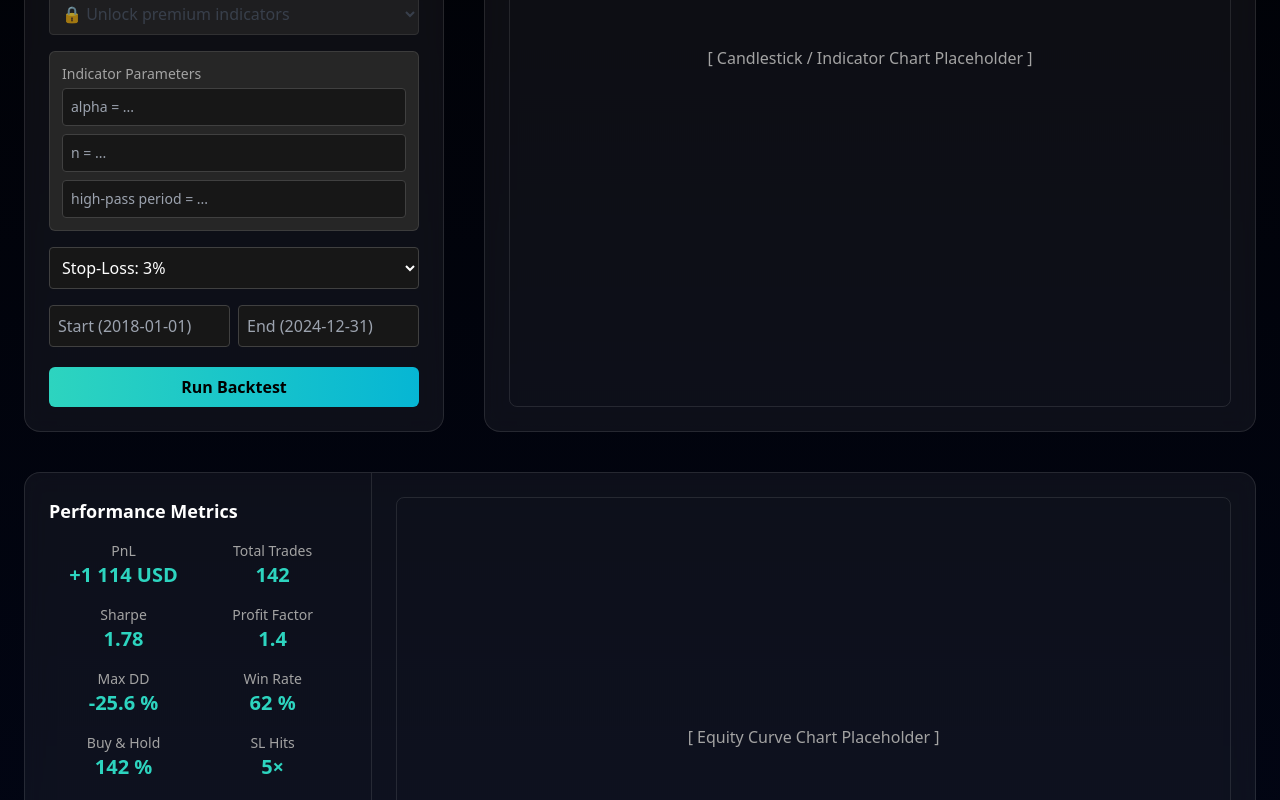
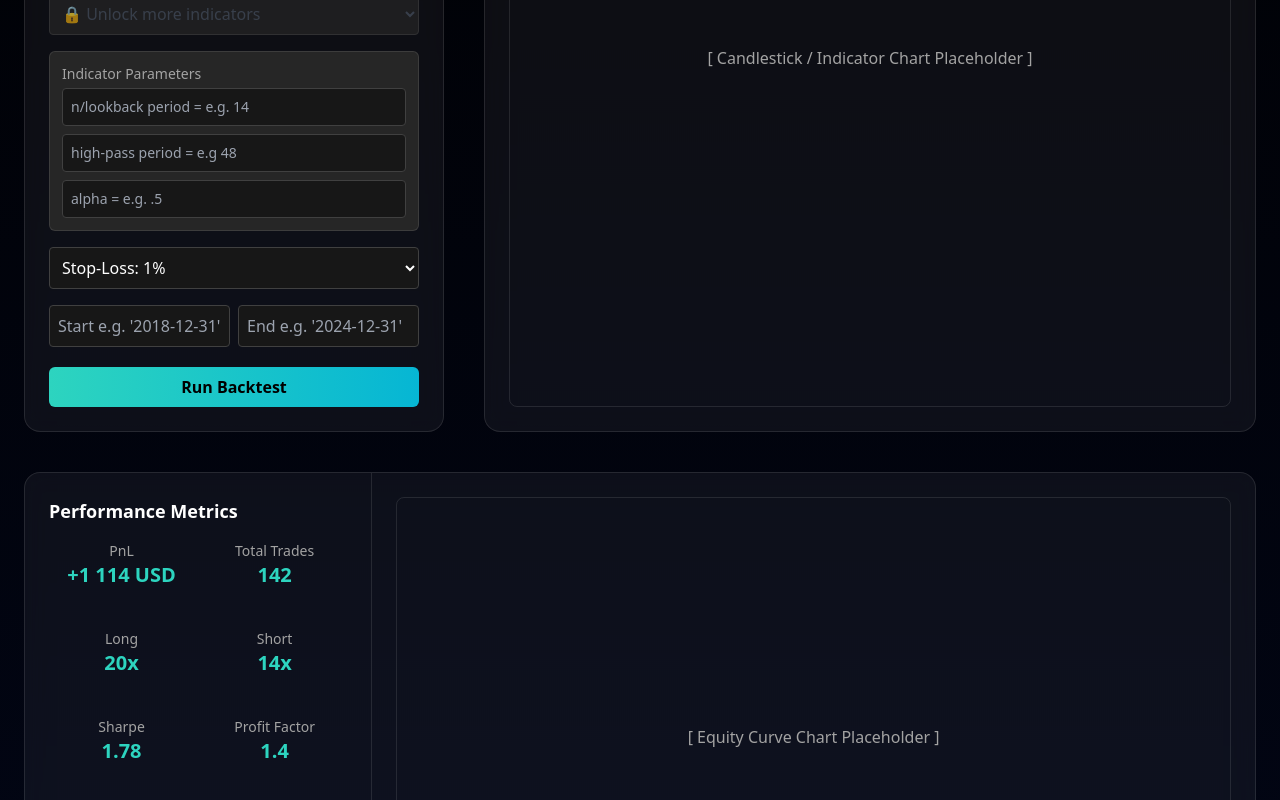
Before and after one commit to palitojendthen/apexlabs, a Next.js app in the folder frontend/: page / in a window 1280 px wide. Shown: the part 640-1440 px from the top of the page. Built offline with nearby package versions, Linux system fonts and the light colour scheme.

Commit message:
update page.js

```diff
--- a/frontend/app/page.js
+++ b/frontend/app/page.js
@@ -221,7 +221,7 @@ export default function Home() {
       {/* ---------- MAIN FLEX ---------- */}
       <div className="max-w-[1600px] mx-auto flex flex-col lg:flex-row gap-10 items-stretch justify-between">
         {/* LEFT — CONFIGURATION */}
-        <div className="flex-1 max-w-[420px] bg-white/5 rounded-2xl p-6 backdrop-blur-md border border-white/10 flex flex-col">
+        <div className="flex-1 max-w-[420px] dark:bg-white/5 rounded-2xl p-6 backdrop-blur-md border dark:border-white/10 flex flex-col">
           <h2 className="text-lg font-semibold mb-4">Configuration</h2>
 
           <form className="flex flex-col gap-4 flex-grow">
@@ -267,23 +267,23 @@ export default function Home() {
               className="p-2 rounded bg-neutral-200 border border-gray-300 text-gray-500 cursor-not-allowed
                          dark:bg-neutral-800 dark:border-neutral-700 dark:text-gray-600"
             >
-              <option>🔒 Unlock premium indicators</option>
+              <option>🔒 Unlock more indicators</option>
             </select>
 
             <div className="bg-white/10 dark:bg-neutral-800 rounded-md p-3 border border-white/10 text-sm">
               <p className="text-neutral-400 mb-1">Indicator Parameters</p>
               <input
-                placeholder="alpha = ..."
+                placeholder="n/lookback period = e.g. 14"
                 className="w-full p-2 mb-2 rounded bg-white border border-gray-300 text-gray-800
                            dark:bg-neutral-900 dark:border-neutral-700 dark:text-white"
               />
               <input
-                placeholder="n = ..."
+                placeholder="high-pass period = e.g 48"
                 className="w-full p-2 mb-2 rounded bg-white border border-gray-300 text-gray-800
                            dark:bg-neutral-900 dark:border-neutral-700 dark:text-white"
               />
               <input
-                placeholder="high-pass period = ..."
+                placeholder="alpha = e.g. .5"
                 className="w-full p-2 rounded bg-white border border-gray-300 text-gray-800
                            dark:bg-neutral-900 dark:border-neutral-700 dark:text-white"
               />
@@ -291,20 +291,25 @@ export default function Home() {
 
             <select className="p-2 rounded bg-white border border-gray-300 text-gray-800
                               dark:bg-neutral-900 dark:border-neutral-700 dark:text-white">
+              <option>Stop-Loss: 1%</option>
               <option>Stop-Loss: 3%</option>
               <option>Stop-Loss: 5%</option>
+              <option>Stop-Loss: 8%</option>
+              <option>Stop-Loss: 10%</option>
               <option>Stop-Loss: ATR × 1.5</option>
               <option>Stop-Loss: ATR × 2.0</option>
+              <option>Stop-Loss: ATR × 2.5</option>
+              <option>Stop-Loss: ATR × 3.0</option>
             </select>
 
             <div className="flex gap-2">
               <input
-                placeholder="Start (2018-01-01)"
+                placeholder="Start e.g. '2018-12-31'"
                 className="w-1/2 p-2 rounded bg-white border border-gray-300 text-gray-800
                            dark:bg-neutral-900 dark:border-neutral-700 dark:text-white"
               />
               <input
-                placeholder="End (2024-12-31)"
+                placeholder="End e.g. '2024-12-31'"
                 className="w-1/2 p-2 rounded bg-white border border-gray-300 text-gray-800
                            dark:bg-neutral-900 dark:border-neutral-700 dark:text-white"
               />
@@ -317,7 +322,7 @@ export default function Home() {
         </div>
 
         {/* RIGHT — CHART */}
-        <div className="flex-[1.4] bg-white/5 rounded-2xl p-6 backdrop-blur-md border border-white/10 flex flex-col justify-between">
+        <div className="flex-[1.4] dark:bg-white/5 rounded-2xl p-6 backdrop-blur-md border dark:border-white/10 flex flex-col justify-between">
           <div className="text-neutral-400 mb-4 text-sm text-center">
             Symbol × Timeframe × Indicator(s)
           </div>
@@ -334,11 +339,11 @@ export default function Home() {
       </div>
 
       {/* ---------- RESULTS SECTION (PERF + EQUITY) ---------- */}
-      <section className="max-w-[1600px] mx-auto mt-10 bg-white/5 dark:bg-white/5 rounded-2xl backdrop-blur-md border border-white/10 flex flex-col lg:flex-row overflow-hidden">
+      <section className="max-w-[1600px] mx-auto mt-10 dark:bg-white/5 dark:bg-white/5 rounded-2xl backdrop-blur-md border dark:border-white/10 flex flex-col lg:flex-row overflow-hidden">
         {/* PERFORMANCE TABLE */}
-        <div className="flex-1 border-b lg:border-b-0 lg:border-r border-white/10 p-6">
+        <div className="flex-1 dark:border-b lg:border-b-0 lg:border-r dark:border-white/10 p-6">
           <h2 className="text-lg font-semibold mb-4">Performance Metrics</h2>
-          <div className="grid grid-cols-2 gap-y-4 text-center">
+          <div className="grid grid-cols-2 gap-x-2 gap-y-10 text-center">
             <div>
               <p className="text-neutral-400 text-sm">PnL</p>
               <p className="text-xl font-semibold text-teal-400">+1 114 USD</p>
@@ -346,6 +351,14 @@ export default function Home() {
             <div>
               <p className="text-neutral-400 text-sm">Total Trades</p>
               <p className="text-xl font-semibold text-teal-400">142</p>
+            </div>
+            <div>
+              <p className="text-neutral-400 text-sm">Long</p>
+              <p className="text-xl font-semibold text-teal-400">20x</p>
+            </div>
+            <div>
+              <p className="text-neutral-400 text-sm">Short</p>
+              <p className="text-xl font-semibold text-teal-400">14x</p>
             </div>
             <div>
               <p className="text-neutral-400 text-sm">Sharpe</p>
@@ -376,7 +389,7 @@ export default function Home() {
 
         {/* EQUITY CURVE */}
         <div className="flex-[2.8] p-6 flex items-center justify-center">
-          <div className="w-full h-[480px] rounded-lg border border-white/10 flex items-center justify-center text-neutral-400">
+          <div className="w-full h-[480px] rounded-lg border dark:border-white/10 flex items-center justify-center text-neutral-400">
             [ Equity Curve Chart Placeholder ]
           </div>
         </div>
```
